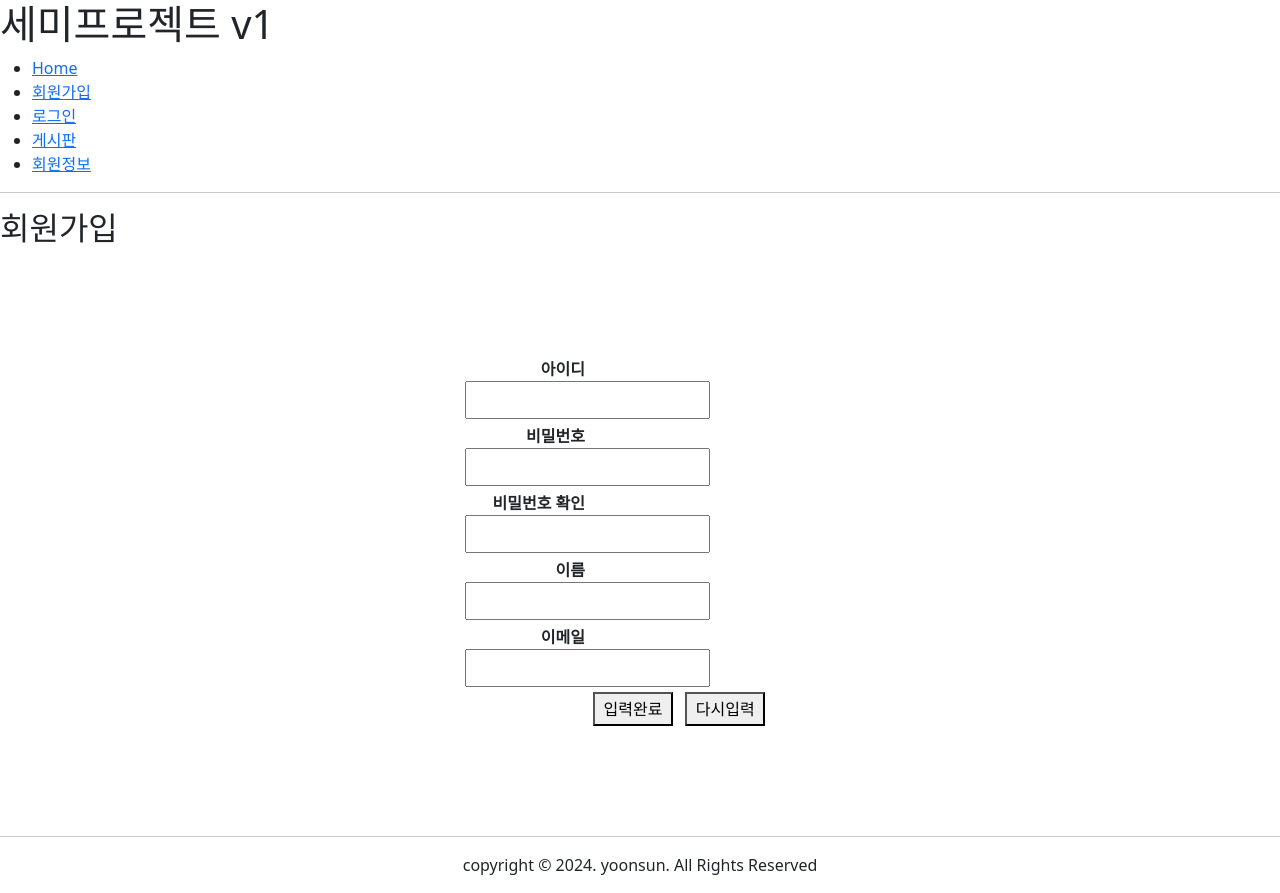
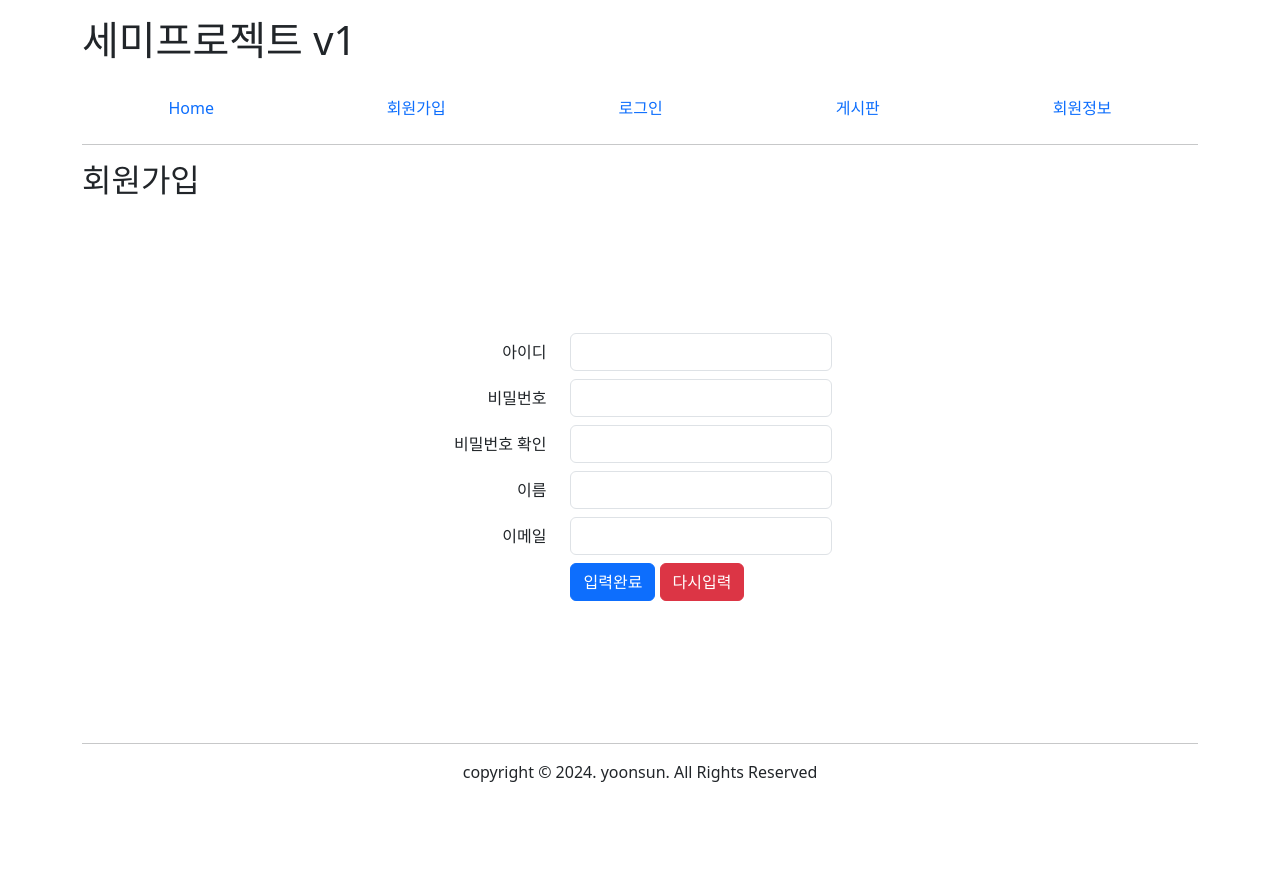
Before and after one commit to yoon741/semiprojectv1b, a FastAPI app: page /member/join in a window 1280 px wide. After the commit the page ends 782 px from the top, so only its background shows below. Run offline with FastAPI, Linux system fonts and the light colour scheme; some libraries are stand-ins or nearby versions.

Commit message:
join을 bootstrap으로 변경

```diff
--- a/views/templates/member/join.html
+++ b/views/templates/member/join.html
@@ -6,52 +6,54 @@
     <link rel="stylesheet" href="/static/css/bs5/bootstrap.min.css">
     <link rel="stylesheet" href="/static/css/project.css">
     <style>
-        form { width: 350px; margin: 110px auto; }
-        form label { display: inline-block; width: 120px; text-align: right;
-            font-weight: bold; }
-        form div { margin: 5px 0; }
-        form input { padding: 5px; }
-        button { width: 80px; margin-left: 8px; padding: 3px; }
-
-
     </style>
 </head>
 <body>
-  <div id="wrap">
-      <header><h1>세미프로젝트 v1</h1></header>
-      <nav><ul id="menu">
-        <li><a href="/">Home</a></li>
-        <li><a href="/member/join">회원가입</a></li>
-        <li><a href="/member/login">로그인</a></li>
-        <li><a href="/board/list">게시판</a></li>
-        <li><a href="/member/myinfo">회원정보</a></li>
-      </ul>
-        <hr>
-      </nav>
+
+    <div id="wrap" class="container">
+        <header class="py-3"><h1>세미프로젝트 v1</h1></header>
+        <nav><ul id="menu" class="nav nav-fill">
+            <li class="nav-item"><a class="nav-link" aria-current="page" href="/">Home</a></li>
+            <li class="nav-item"><a class="nav-link" href="/member/join">회원가입</a></li>
+            <li class="nav-item"><a class="nav-link" href="/member/login">로그인</a></li>
+            <li class="nav-item"><a class="nav-link" href="/board/list">게시판</a></li>
+            <li class="nav-item"><a class="nav-link" href="/member/myinfo">회원정보</a></li>
+        </ul>
+            <hr>
+        </nav>
       <main>
           <h2>회원가입</h2>
-        <form name="joinfrm" method="post" id="join">
-            <div><label for="userid">아이디</label>
-              <input type="text" name="userid" id="userid" required
-                        minlength="6" maxlength="16"></div>
-            <div><label for="passwd">비밀번호</label>
-              <input type="password" name="passwd" id="passwd" required
-                     minlength="6" maxlength="16"></div>
-            <div><label for="repasswd">비밀번호 확인</label>
-              <input type="password" name="repasswd" id="repasswd" required
-                     minlength="6" maxlength="16"></div>
-            <div><label for="name">이름</label>
-              <input type="text" name="name" id="name" required></div>
-            <div><label for="email">이메일</label>
-                <input type="text" name="email" id="email" required></div>
-            <div><label></label><button type="submit" id="joinbtn">입력완료</button>
-                <button type="reset" id="rstbtn">다시입력</button></div>
+          <div class="d-flex justify-content-center align-items-center" style="height: 65vh">
+        <form name="joinfrm" method="post" id="join" class="col-5">
+            <div class="row my-2"><label for="userid" class="col-form-label col-4 text-end">아이디</label>
+                <div class="col-7">
+                <input type="text" name="userid" id="userid" required class="form-control"
+                        minlength="6" maxlength="16"></div></div>
+            <div class="row my-2"><label for="passwd" class="col-form-label col-4 text-end">비밀번호</label>
+                <div class="col-7">
+                <input type="password" name="passwd" id="passwd" required class="form-control"
+                     minlength="6" maxlength="16"></div></div>
+            <div class="row my-2"><label for="repasswd" class="col-form-label col-4 text-end">비밀번호 확인</label>
+                <div class="col-7">
+                <input type="password" name="repasswd" id="repasswd" required class="form-control"
+                     minlength="6" maxlength="16"></div></div>
+            <div class="row my-2"><label for="name" class="col-form-label col-4 text-end">이름</label>
+                <div class="col-7">
+                <input type="text" name="name" id="name" required class="form-control"></div></div>
+            <div class="row my-2"><label for="email" class="col-form-label col-4 text-end">이메일</label>
+                <div class="col-7">
+                <input type="text" name="email" id="email" required class="form-control"></div></div>
+            <div class="row my-2"><label class="col-4"></label>
+                <div class="col-7">
+                <button type="submit" id="joinbtn" class="btn btn-primary">입력완료</button>
+                <button type="reset" id="rstbtn" class="btn btn-danger">다시입력</button></div></div>
         </form>
+          </div>
       </main>
       <footer>
         <hr>
         <p class="text-center">copyright &copy; 2024. yoonsun. All Rights Reserved</p>
       </footer>
-  </div>
+    </div>
 </body>
 </html>
```
